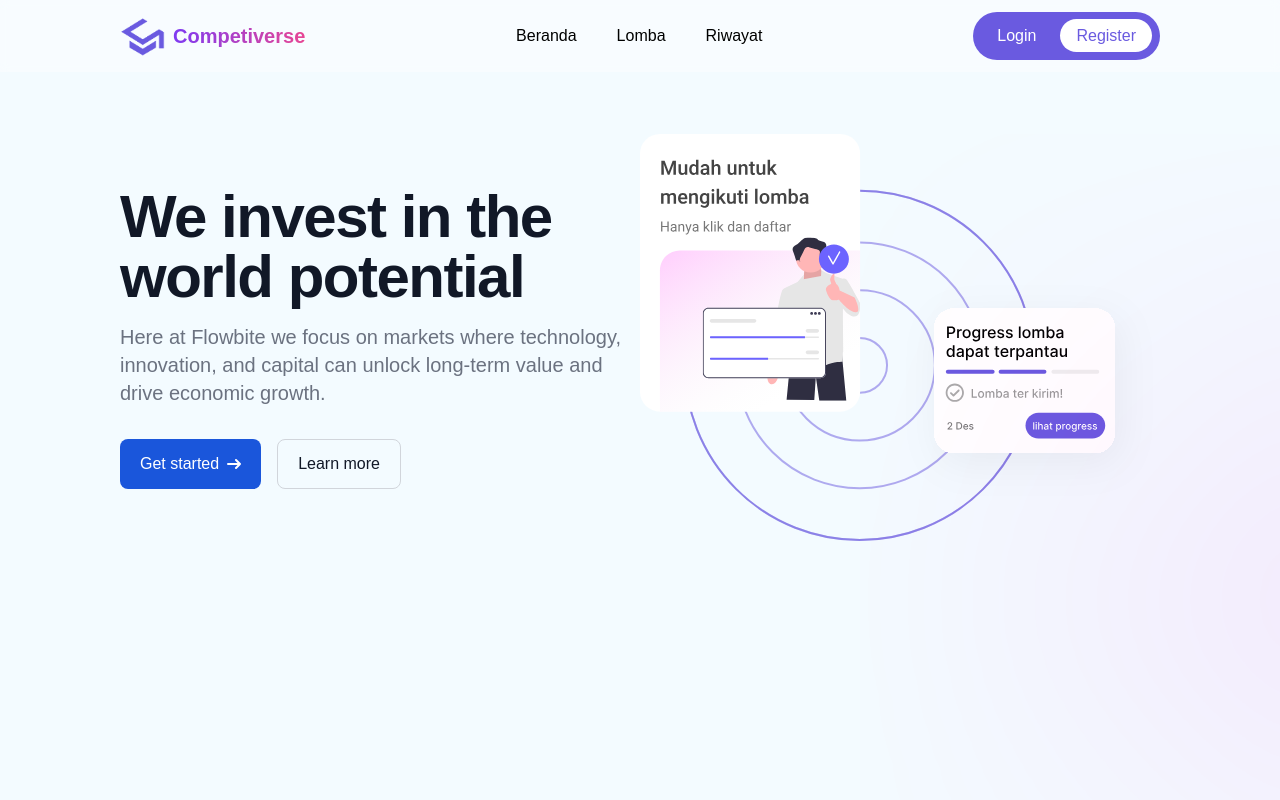
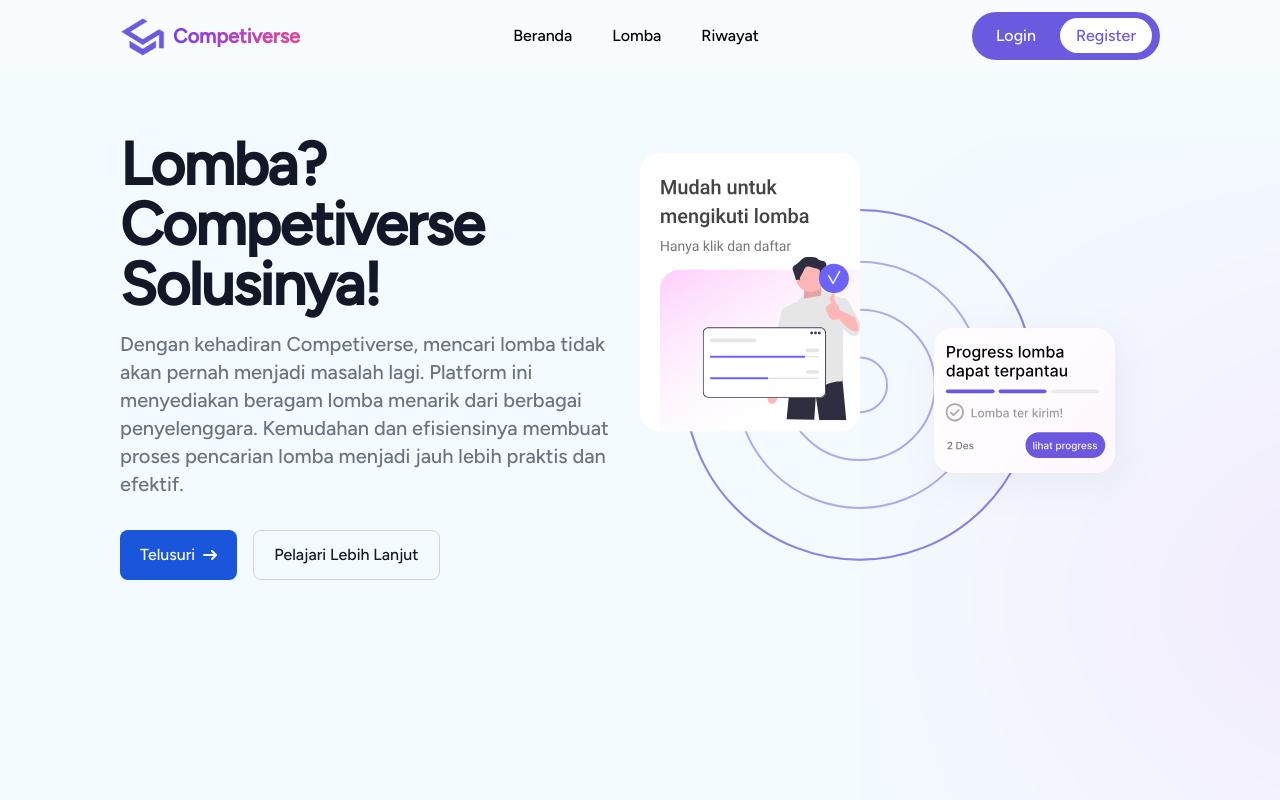
Before and after one commit to aryadira/competiverse, a React (Vite) app: page / in a window 1280 px wide. Shown: the top 800 px of the page. Built offline with nearby package versions, Linux system fonts and the light colour scheme.

Commit message:
Landing Update

```diff
--- a/src/components/Jumbotron.jsx
+++ b/src/components/Jumbotron.jsx
@@ -1,23 +1,23 @@
 import rightImg from "../assets/images/right-img.svg";
 import Gradient from "./Gradient";
 
-const Jumbotron = () => {
+const Jumbotron = ({heading, paragraph, ...props}) => {
   return (
     <div>
       <section className='transparent dark:bg-gray-900 h-screen'>
         <div className='py-8 mx-auto lg:py-16 grid lg:grid-cols-2 justify-between w-full'>
           <div className='flex flex-col justify-center '>
             <h1 className='mb-4 text-4xl font-extrabold tracking-tight leading-none text-gray-900 md:text-5xl lg:text-6xl dark:text-white'>
-              We invest in the world potential
+              {heading}
             </h1>
             <p className='mb-8 text-lg font-normal text-gray-500 lg:text-xl dark:text-gray-400'>
-              Here at Flowbite we focus on markets where technology, innovation, and capital can unlock long-term value and drive economic growth.
+              {paragraph}
             </p>
             <div className='flex flex-col space-y-4 sm:flex-row sm:space-y-0 sm:space-x-4'>
               <a
                 href='#'
                 className='inline-flex justify-center items-center py-3 px-5 text-base font-medium text-center text-white rounded-lg bg-blue-700 hover:bg-blue-800 focus:ring-4 focus:ring-blue-300 dark:focus:ring-blue-900'>
-                Get started
+                Telusuri
                 <svg className='w-3.5 h-3.5 ml-2' aria-hidden='true' xmlns='http://www.w3.org/2000/svg' fill='none' viewBox='0 0 14 10'>
                   <path stroke='currentColor' stroke-linecap='round' stroke-linejoin='round' stroke-width='2' d='M1 5h12m0 0L9 1m4 4L9 9' />
                 </svg>
@@ -25,7 +25,7 @@ const Jumbotron = () => {
               <a
                 href='#'
                 className='inline-flex justify-center items-center py-3 px-5 text-base font-medium text-center text-gray-900 rounded-lg border border-gray-300 hover:bg-gray-100 focus:ring-4 focus:ring-gray-100 dark:text-white dark:border-gray-700 dark:hover:bg-gray-700 dark:focus:ring-gray-800'>
-                Learn more
+                Pelajari Lebih Lanjut
               </a>
             </div>
           </div>
--- a/src/index.css
+++ b/src/index.css
@@ -1,8 +1,8 @@
+@import url("https://fonts.googleapis.com/css2?family=Figtree:wght@500&family=Heebo&display=swap");
 @tailwind base;
 @tailwind components;
 @tailwind utilities;
 
-@import url("https://fonts.googleapis.com/css2?family=Figtree:wght@500&family=Heebo&display=swap");
 
 * {
   font-family: "Figtree", sans-serif;
--- a/src/pages/LandingPage.jsx
+++ b/src/pages/LandingPage.jsx
@@ -3,7 +3,7 @@ import { Jumbotron } from "../components";
 const LandingPage = () => {
   return (
     <div>
-      <Jumbotron />
+      <Jumbotron heading="Lomba? Competiverse Solusinya!" paragraph="Dengan kehadiran Competiverse, mencari lomba tidak akan pernah menjadi masalah lagi. Platform ini menyediakan beragam lomba menarik dari berbagai penyelenggara. Kemudahan dan efisiensinya membuat proses pencarian lomba menjadi jauh lebih praktis dan efektif."/>
     </div>
   );
 };
```
